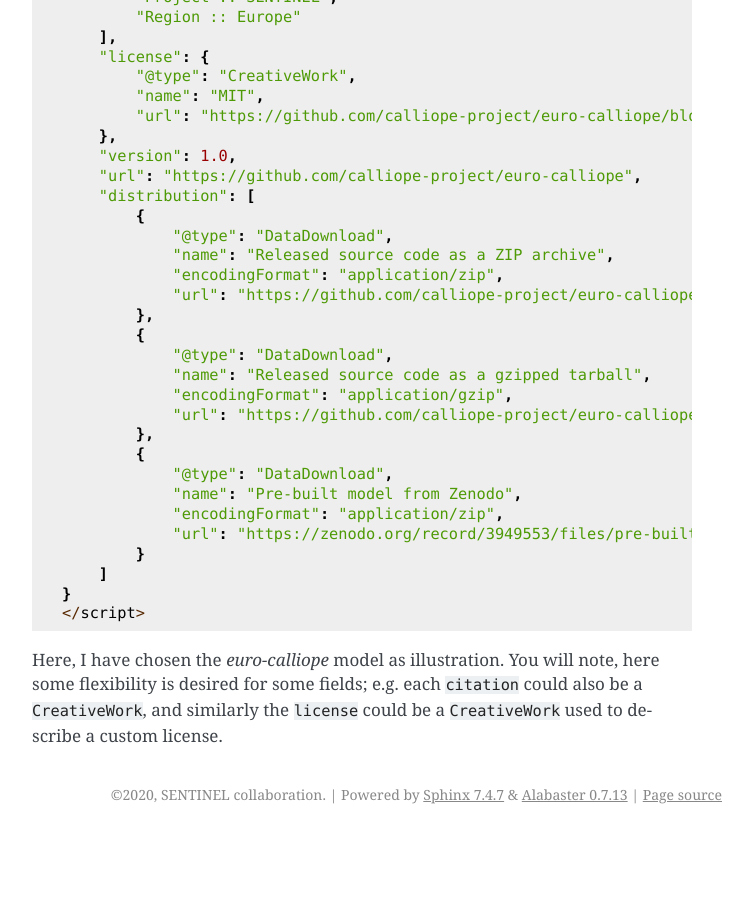
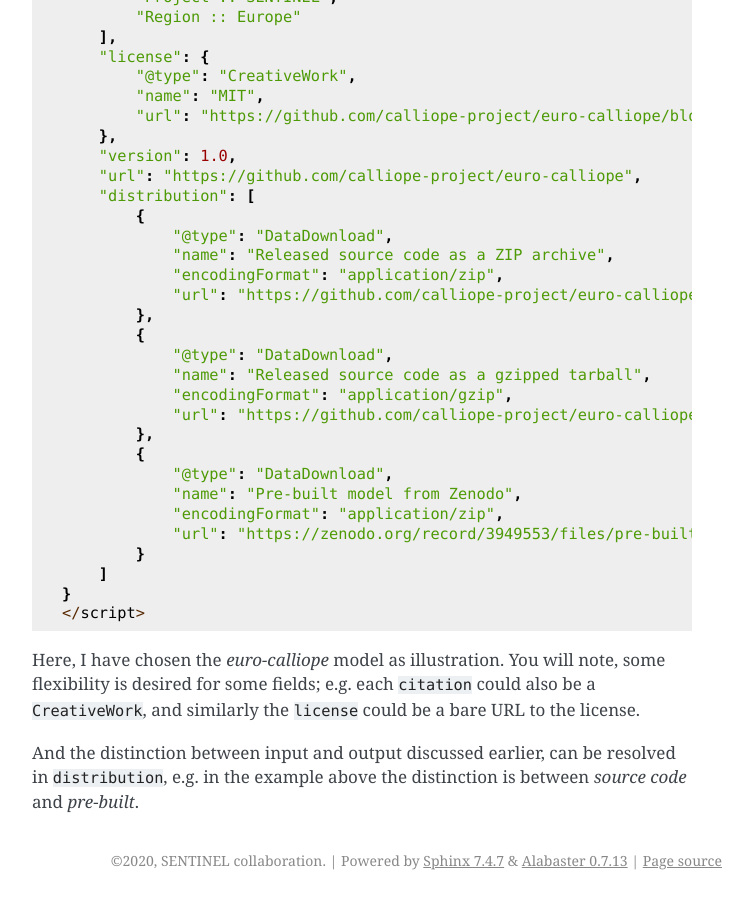
Before and after one commit to sentinel-energy/friendly_data, a Sphinx documentation site: the page built from doc/metadata-google-dst-search.rst, in a window 1280 px wide and 900 px high, scrolled down 1597 px. Shown: the whole window, without its empty margins (388-1141 px from the left). Built offline with Sphinx 7.4.7, drawn with Linux system fonts in a browser that asks for light colours; before the commit the page ends 2431 px from its top, so only the background shows below that.

Commit message:
doc: minor revision

```diff
--- a/doc/metadata-google-dst-search.rst
+++ b/doc/metadata-google-dst-search.rst
@@ -129,7 +129,10 @@ an example::
     </script>
 
 Here, I have chosen the *euro-calliope* model as illustration.  You
-will note, here some flexibility is desired for some fields; e.g. each
+will note, some flexibility is desired for some fields; e.g. each
 ``citation`` could also be a ``CreativeWork``, and similarly the
-``license`` could be a ``CreativeWork`` used to describe a custom
-license.
+``license`` could be a bare URL to the license.
+
+And the distinction between input and output discussed earlier, can be
+resolved in ``distribution``, e.g. in the example above the
+distinction is between *source code* and *pre-built*.
```
